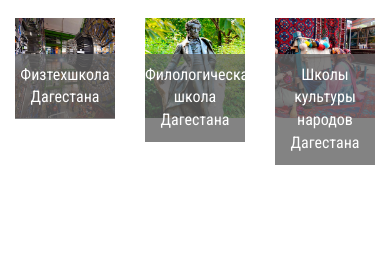
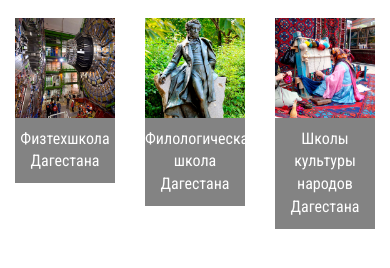
Before and after one commit to jambik/dag-edu05, a website: page index.html in a window 390 px wide. Shown: the part 198-466 px from the top of the page. Drawn offline with nearby package versions, Linux system fonts and the light colour scheme.

Commit message:
- first commit

```diff
--- a/css/global.css
+++ b/css/global.css
@@ -35,7 +35,7 @@ h4 { font-size: 18pt; font-weight: 300; }
 
 /* Extra small devices - less than 768 */
 @media (max-width: 767px) {
-    .more-links a { font-size: 12pt; margin-top: -64px; padding: 10px 0; }
+    .more-links a { font-size: 12pt; margin-top: 0; padding: 10px 0; }
     .logo .logo-name { font-size: 10pt; margin-top: 15px; }
     .logo .logo-sub { font-size: 9pt; }
     .header-caption { font-size: 18pt; }
```
